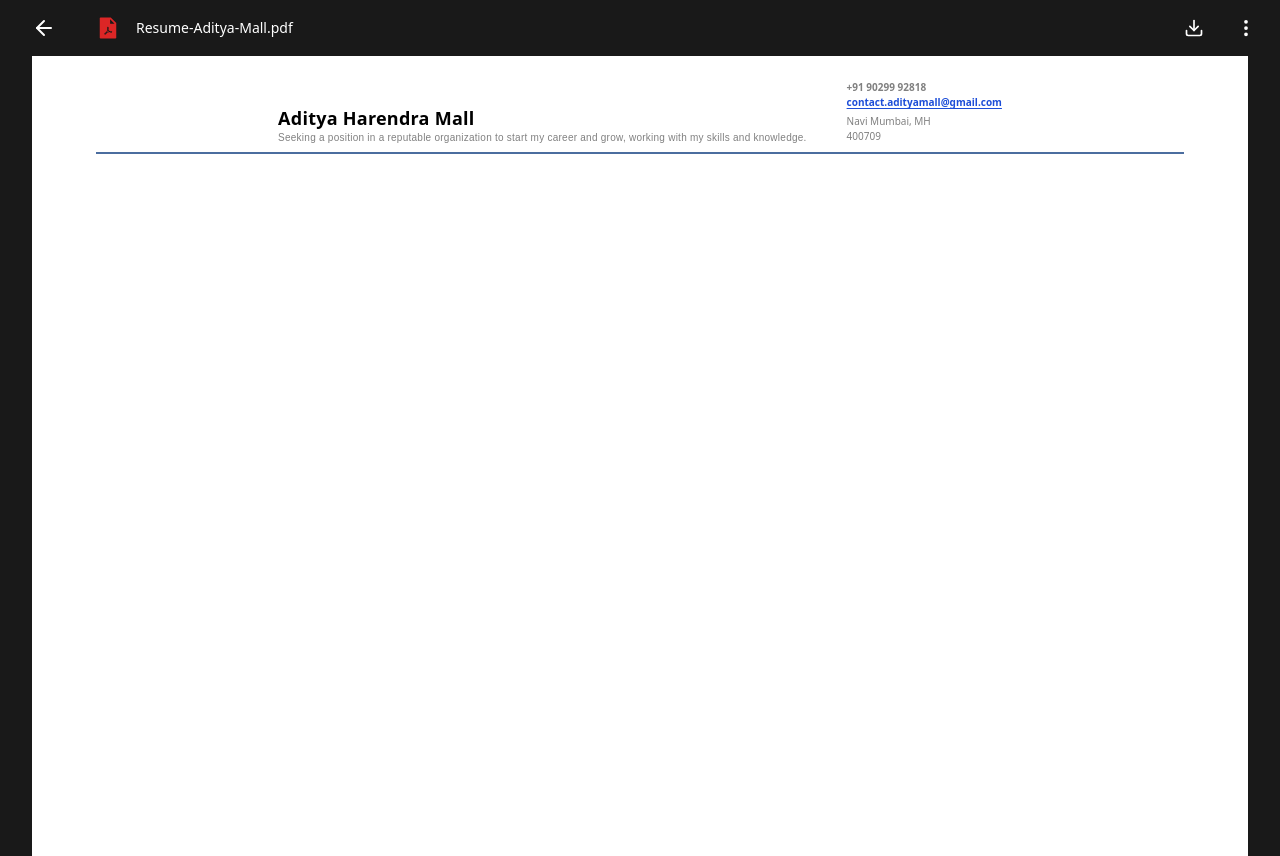
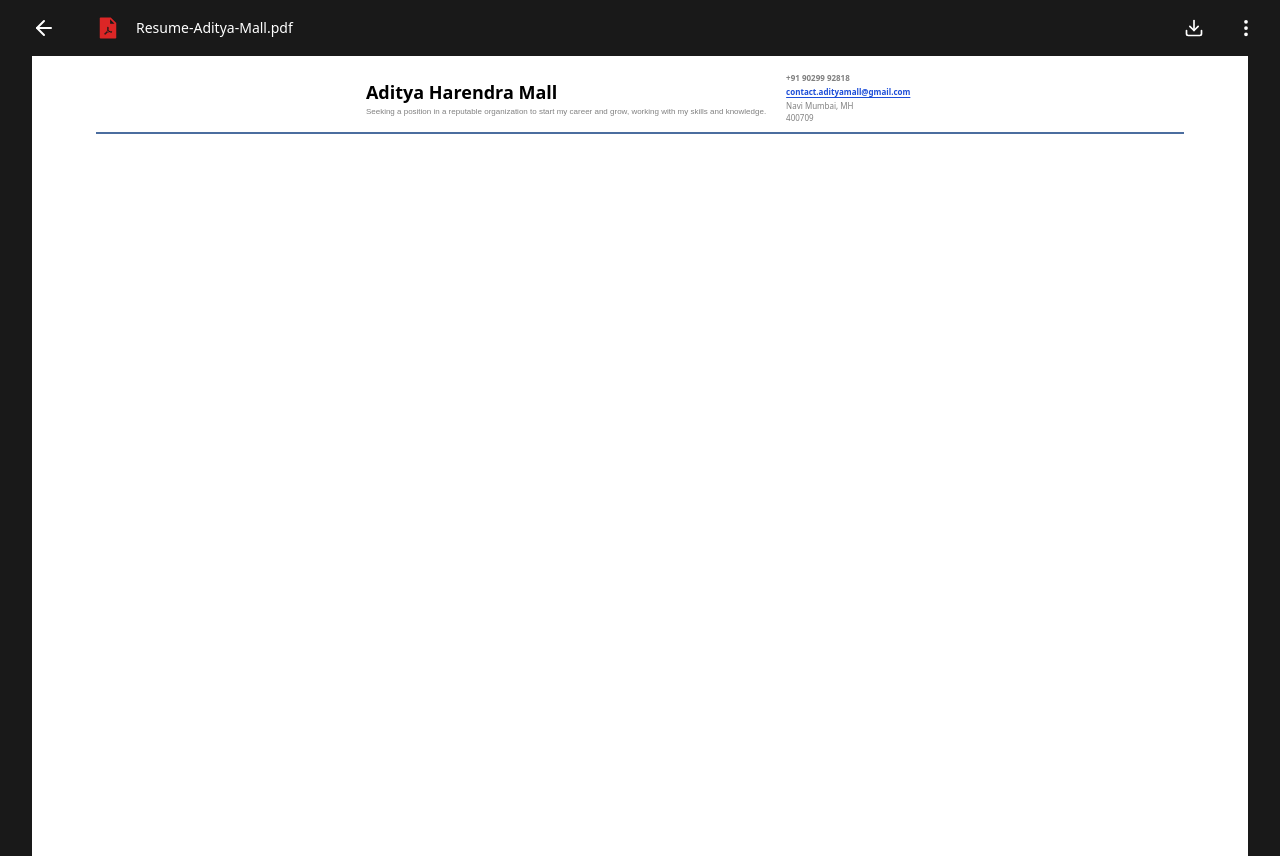
Before and after one commit to iamadityamall/resume-app, a React (Create React App) app: page / in a window 1280 px wide. Built offline with nearby package versions, Linux system fonts and the light colour scheme.

Commit message:
updated te resume section

```diff
--- a/src/components/MainContent.jsx
+++ b/src/components/MainContent.jsx
@@ -3,10 +3,10 @@ import React from "react";
 const MainContent = () => {
   return (
     <main className="bg-black/90 min-h-screen pt-14">
-      <section className="z-10 bg-primary w-[95vw] h-screen mx-auto p-6">
+      <section className="z-10 bg-primary w-[95vw] h-screen mx-auto p-4">
         <header className="flex flex-col items-center justify-between space-y-2">
-          <div className="flex  text-[10px] items-end space-x-10">
-            <div className="text-ternary tracking-wide">
+          <div className="flex text-[8px] items-center space-x-5">
+            <div className="text-ternary">
               <h1 className="font-primary/700 font-extrabold text-black text-lg">
                 Aditya Harendra Mall
               </h1>
@@ -15,7 +15,7 @@ const MainContent = () => {
                 career and grow, working with my skills and knowledge.
               </p>
             </div>
-            <div className="text-ternary space-y-1">
+            <div className="text-ternary space-y-0.5 flex flex-col w-32">
               <h6 className="font-bold">+91 90299 92818</h6>
               <a
                 href="mailto:contact.adityamall@gmail.com"
```
